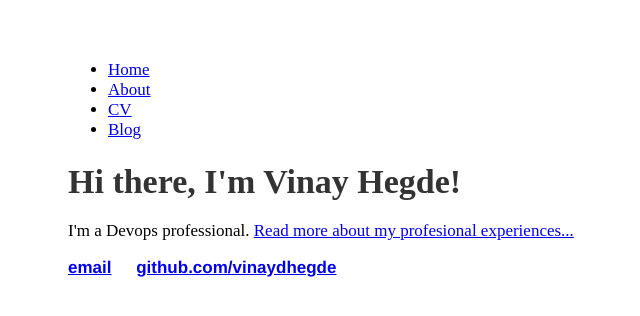
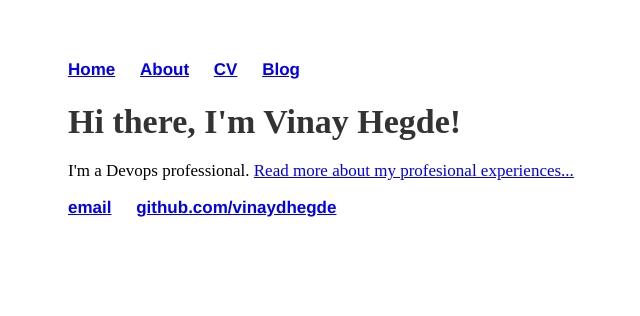
Before and after one commit to vinaydhegde/vinaydhegde.github.io, a Jekyll site: the page built from index.html, in a window 1280 px wide. Shown: the top 316 px of the page, without its empty margins (124-764 px from the left). Built offline with Jekyll 4.4.1, drawn with Linux system fonts in a browser that asks for light colours.

Commit message:
Update main.css

```diff
--- a/css/main.css
+++ b/css/main.css
@@ -79,14 +79,13 @@ sidebar
 .collapsible a:link, .collapsible a:visited {
   color: #66a;
 }
-footer ul {
+nav ul, footer ul {
 font-family:'Helvetica', 'Arial', 'Sans-Serif';
 padding: 0px;
 list-style: none;
 font-weight: bold;
 }
-
-footer ul li {
+nav ul li, footer ul li {
 display: inline;
 margin-right: 20px;
 }
```
